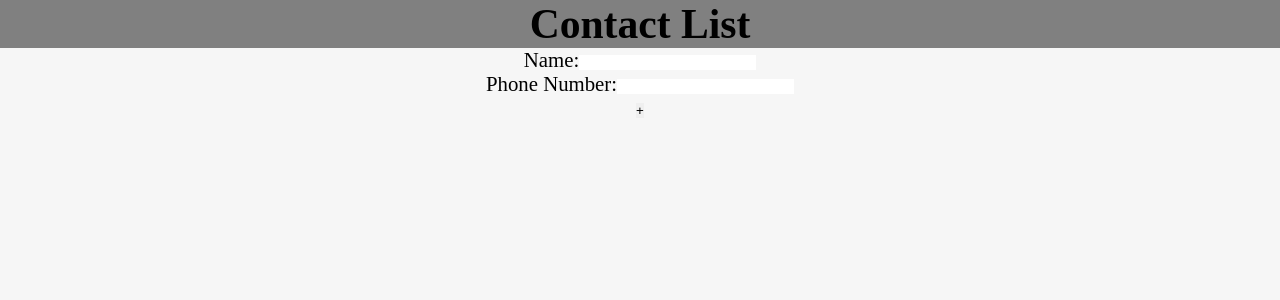
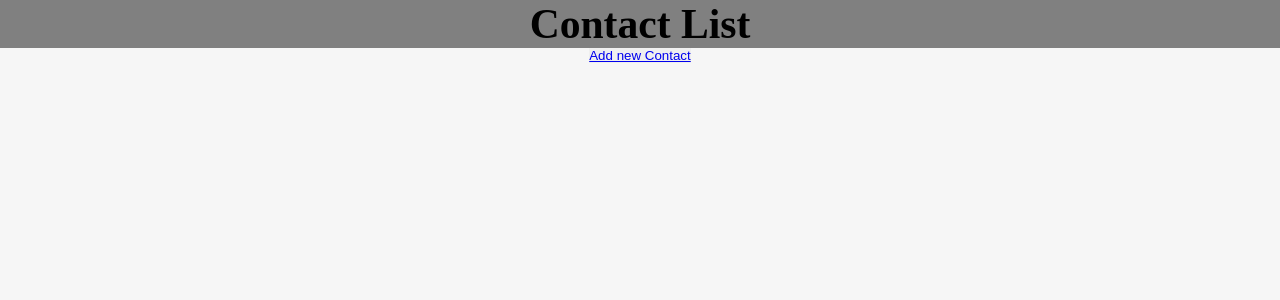
Before and after one commit to HanzaleLatifi/ContactList, a React (Create React App) app: page / in a window 1280 px wide. Shown: the top 300 px of the page. Built offline with nearby package versions, Linux system fonts and the light colour scheme.

Commit message:
adding Routes

```diff
--- a/package.json
+++ b/package.json
@@ -8,6 +8,7 @@
     "@testing-library/user-event": "^12.8.3",
     "react": "^17.0.2",
     "react-dom": "^17.0.2",
+    "react-router-dom": "^5.3.0",
     "react-scripts": "4.0.3",
     "web-vitals": "^1.1.2"
   },
--- a/src/App.js
+++ b/src/App.js
@@ -2,6 +2,7 @@ import './App.css';
 import {useState , useEffect} from 'react'
 import AddContact from './components/AddContact';
 import ContactList from './components/ContactList';
+import {Switch , Route} from 'react-router-dom'
 
 function App() {
   const [contacts, setContacts] = useState([]);
@@ -26,8 +27,13 @@ function App() {
   return (
     <div className="App">
       <h1>Contact List</h1>
-      <AddContact addNewContact={addNewContact} />
-      <ContactList contacts={contacts} deleteContact={deleteContact} />
+      <Switch>
+
+        <Route path="/add" render={(props)=> <AddContact addNewContact={addNewContact} {...props} /> }/>
+        <Route path="/" exact render={(props)=> <ContactList contacts={contacts} deleteContact={deleteContact} /> }/>
+
+      </Switch>
+
     </div>
   );
 }
--- a/src/components/AddContact.js
+++ b/src/components/AddContact.js
@@ -1,6 +1,6 @@
 import {useState} from 'react'
 
-function AddContact({addNewContact}) {
+function AddContact({addNewContact,history}) {
     const [contact, setContact] = useState({name:"" , phone:""})
     const changeHandler=(e)=>{
         setContact({...contact ,[e.target.name]:e.target.value})
@@ -8,6 +8,9 @@ function AddContact({addNewContact}) {
     const submitHandler=(e)=>{
         e.preventDefault();
         addNewContact(contact)
+        setContact({name:"" , phone:""})
+        history.push("/")
+
     }
     return (
         <section className="AddContact">
--- a/src/components/ContactList.js
+++ b/src/components/ContactList.js
@@ -1,9 +1,11 @@
 import React from 'react'
 import userIcon from '../../src/assets/userIcon.png'
+import {Link} from 'react-router-dom'
 
 function ContactList({contacts,deleteContact}) {
     return (
         <section className="ContactList">
+            <button> <Link to="/add">Add new Contact</Link> </button>
             {contacts.map(contact=>{
                 return(
                     <div className="Contact" key={contact.id}>
--- a/src/index.js
+++ b/src/index.js
@@ -2,9 +2,13 @@ import React from 'react';
 import ReactDOM from 'react-dom';
 import './index.css';
 import App from './App';
+import { BrowserRouter } from 'react-router-dom'
 
 ReactDOM.render(
+  <BrowserRouter>
     <App />
+  </BrowserRouter>
+
   ,
   document.getElementById('root')
 );
```
Also changed, not shown: 1 other file (tests, documents, lock files or other folders).
